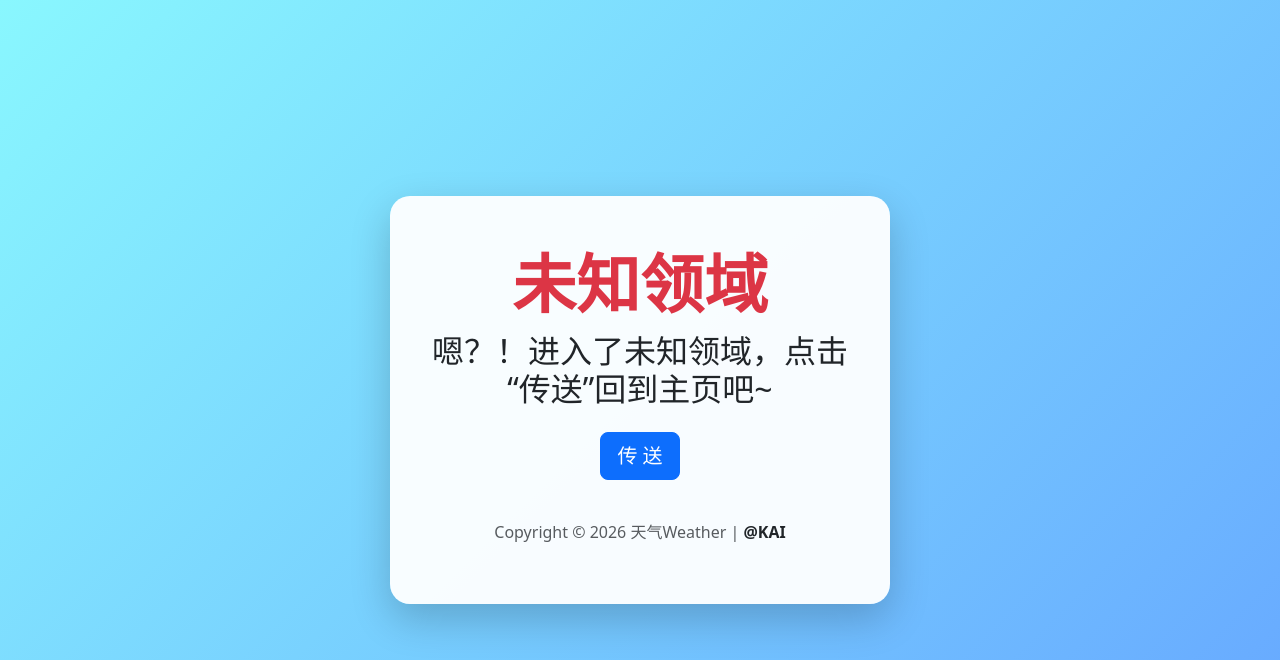
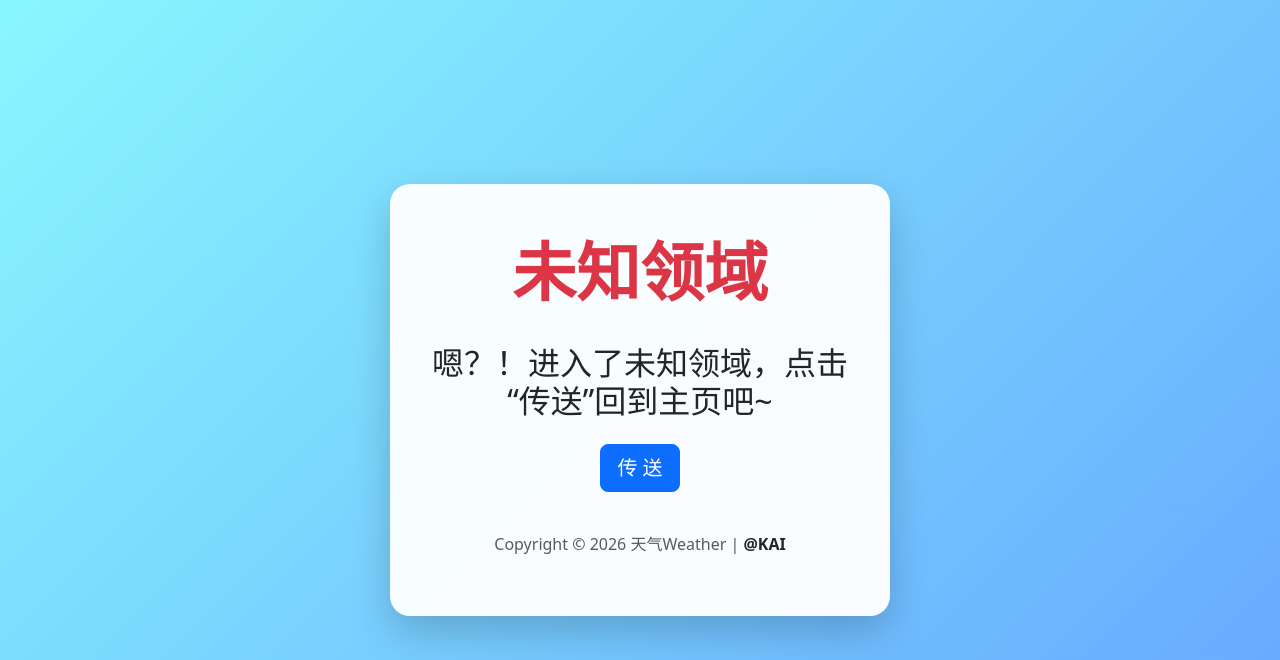
Before and after one commit to whitelonely/Weather, a Flask app: template templates/404_NotFound.html in a window 1280 px wide. Shown: the top 660 px of the page. Run offline with Flask 3, Linux system fonts and the light colour scheme; the template is opened without the code that fills it, so the values that code supplies are empty.

Commit message:
Fix not-found page

```diff
--- a/templates/404_NotFound.html
+++ b/templates/404_NotFound.html
@@ -37,7 +37,7 @@
 <body>
     <div class="error-card">
         <div class="error-code"> 未知领域 </div>
-        <h2>嗯？！进入了未知领域，点击“传送”回到主页吧~</h2>
+        <h2 class="mt-4">嗯？！进入了未知领域，点击“传送”回到主页吧~</h2>
         <a href="/" class="btn btn-primary btn-lg mt-3"> 传 送 </a>
 
         <!-- 底部栏 -->
```
